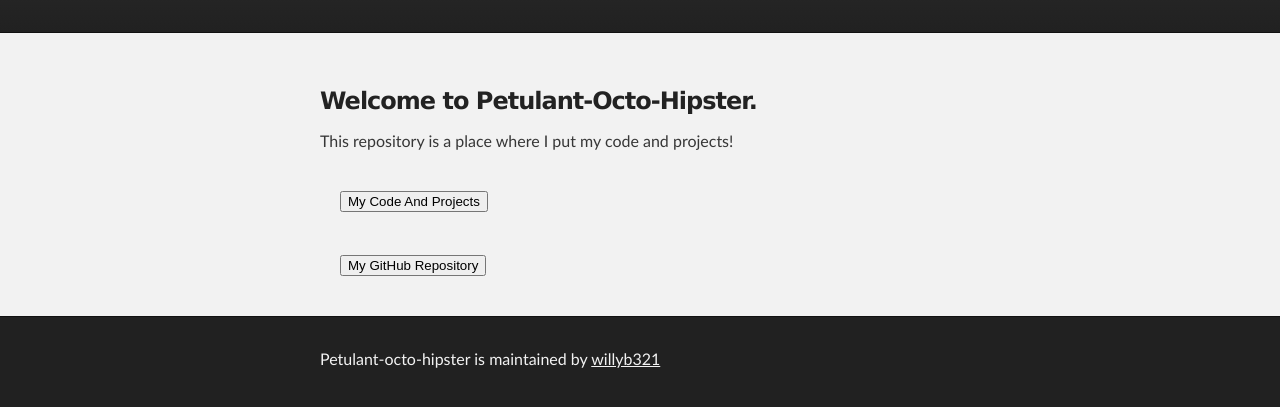
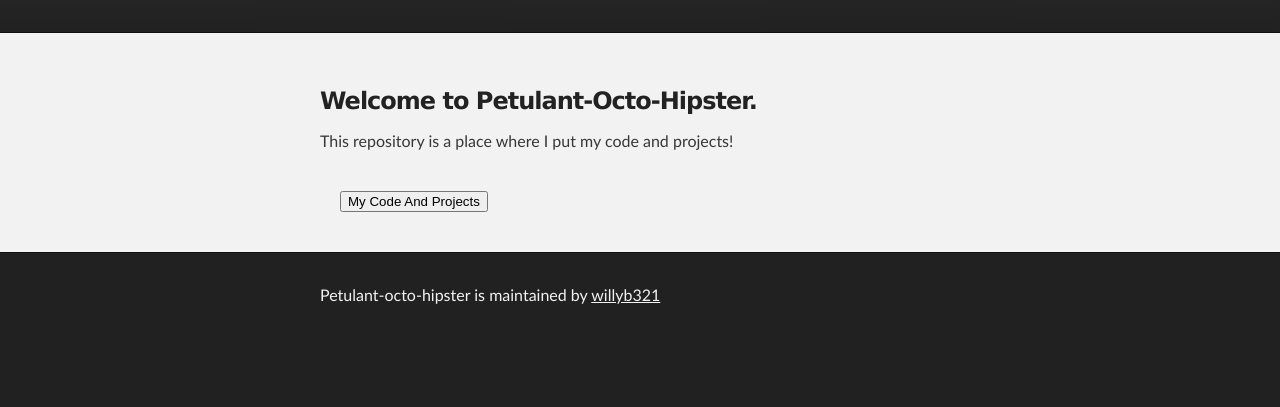
Before and after one commit to willyb321/petulant-octo-hipster, a plain HTML site: page index.html in a window 1280 px wide. Shown: the part 177-584 px from the top of the page. Drawn offline with Linux system fonts and the light colour scheme.

Commit message:
Update index.html

```diff
--- a/index.html
+++ b/index.html
@@ -30,7 +30,6 @@
 
 <p>This repository is a place where I put my code and projects!</br>
 <form><input type="button" value="My Code And Projects" onClick="window.location.href='projects.html'"></form>
-<form><input type="button" value="My GitHub Repository" onClick="window.location.href='https://github.com/willyb321/petulant-octo-hipster'"></form>
       </section>
     </div>
 
```
